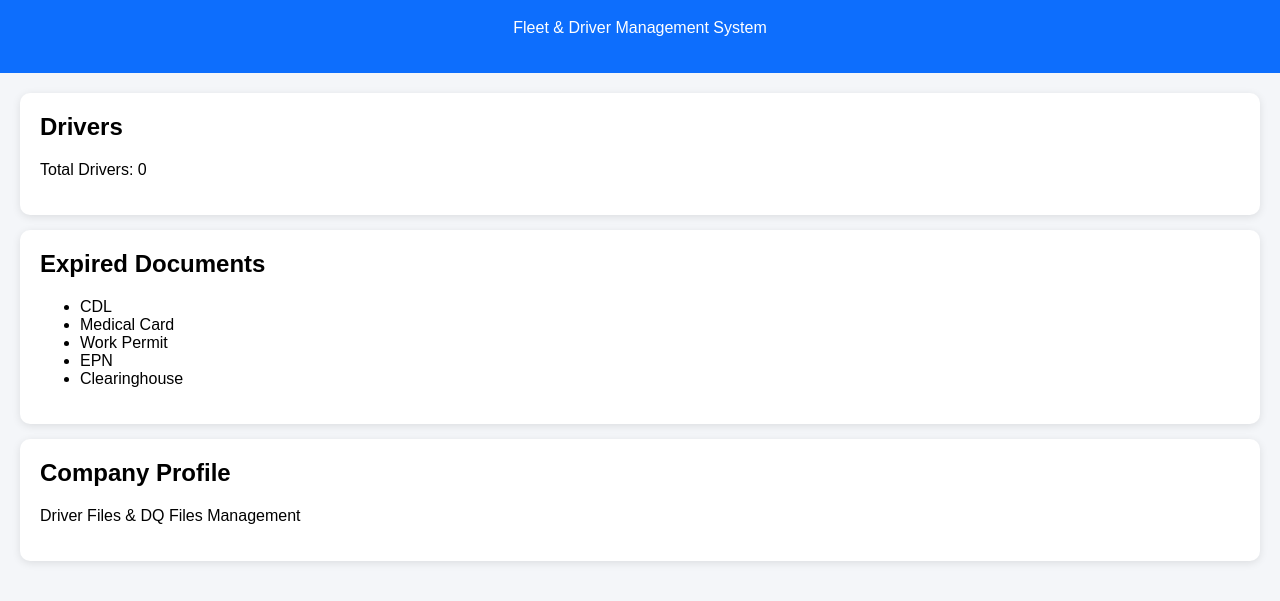
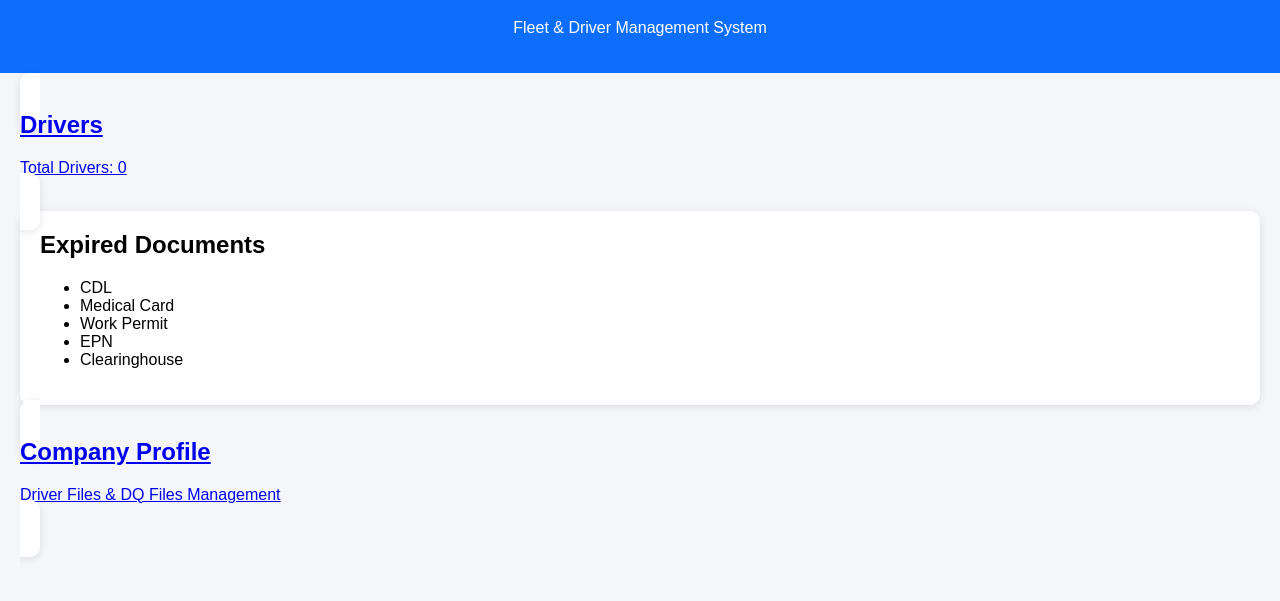
Before and after one commit to Mukul07-ABE/Eagle-Fleet-Flow, a plain HTML site: page index.html in a window 1280 px wide. Shown: the part 81-682 px from the top of the page. Drawn offline with Linux system fonts and the light colour scheme.

Commit message:
Change card divs to anchor tags for navigation

```diff
--- a/index.html
+++ b/index.html
@@ -15,10 +15,10 @@
 
 <div class="container">
 
-    <div class="card">
-        <h2>Drivers</h2>
-        <p>Total Drivers: 0</p>
-    </div>
+    <a href="#" class="card">
+    <h2>Drivers</h2>
+    <p>Total Drivers: 0</p>
+</a>
 
     <div class="card">
         <h2>Expired Documents</h2>
@@ -31,10 +31,10 @@
         </ul>
     </div>
 
-    <div class="card">
-        <h2>Company Profile</h2>
-        <p>Driver Files & DQ Files Management</p>
-    </div>
+    <a href="#" class="card">
+    <h2>Company Profile</h2>
+    <p>Driver Files & DQ Files Management</p>
+</a>
 
 </div>
 
```
